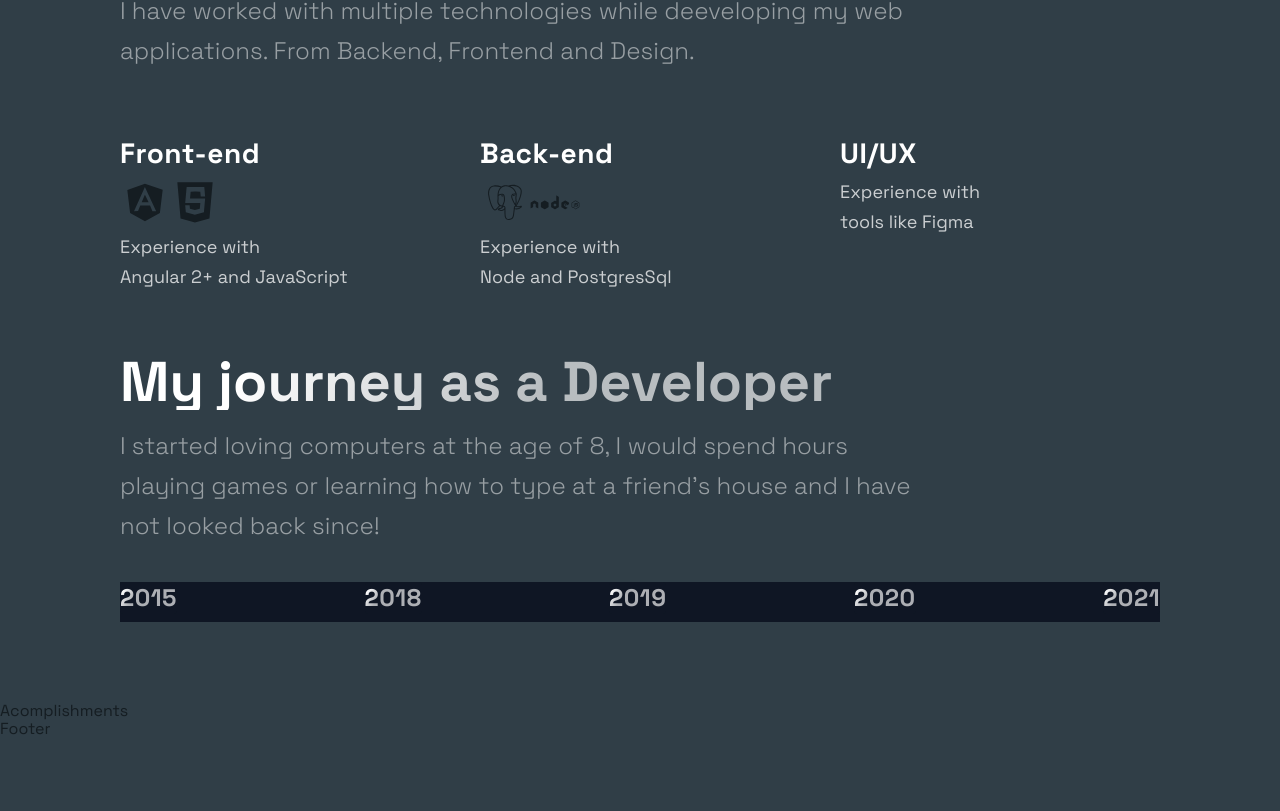
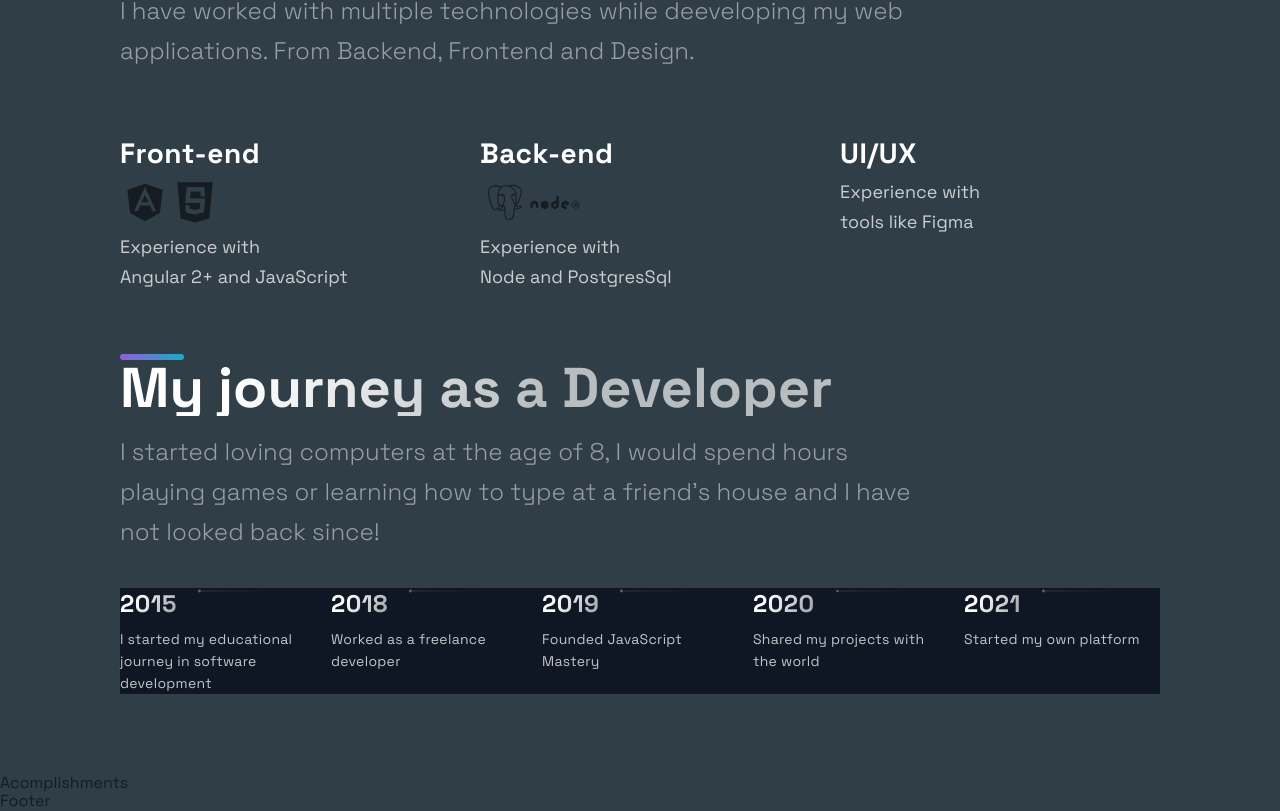
Before and after one commit to veronica-christ/Portfolio1, a Next.js app: page / in a window 1280 px wide. Shown: the part 2167-2978 px from the top of the page. Before the commit the page ends 2906 px from the top, so only its background shows below. Built offline with nearby package versions, Linux system fonts and the light colour scheme.

Commit message:
years desc

```diff
--- a/src/components/TimeLine/TimeLine.js
+++ b/src/components/TimeLine/TimeLine.js
@@ -24,13 +24,13 @@
     }
   }
 
-  // const handleScroll = () => {
-  //   if (carouselRef.current) {
-  //     const index = Math.round((carouselRef.current.scrollLeft / (carouselRef.current.scrollWidth * 0.7)) * TimeLineData.length);
+  const handleScroll = () => {
+    if (carouselRef.current) {
+      const index = Math.round((carouselRef.current.scrollLeft / (carouselRef.current.scrollWidth * 0.7)) * TimeLineData.length);
 
-  //     setActiveItem(index);
-  //   }
-  // }
+      setActiveItem(index);
+    }
+  }
 
   // // snap back to beginning of scroll when window is resized
   // // avoids a bug where content is covered up if coming from smaller screen
@@ -43,25 +43,70 @@
   // }, []);
 
   return (
-   <Section id="about ">
+   <Section id="about">
+    <SectionDivider/>
 <SectionTitle>
   My journey as a Developer
 </SectionTitle>
 <SectionText>I started loving computers at the age of 8, I would spend hours playing games or learning how to type at a friend's house and I have not looked back since!</SectionText>
-<CarouselContainer ref={carouselRef}>
+<CarouselContainer ref={carouselRef}onScroll={handleScroll}>
 <>
 {TimeLineData.map((item,index)=>(
 <CarouselMobileScrollNode key={index} final={index==TOTAL_CAROUSEL_COUNT-1}>
   <CarouselItem index={index} id={`carousel__item-${index}` } active={activeItem} onClick={(e)=>handleClick(e,index)}>
     <CarouselItemTitle>
        {item.year}
+       <CarouselItemImg
+                    width="208"
+                    height="6"
+                    viewBox="0 0 208 6"
+                    fill="none"
+                    xmlns="http://www.w3.org/2000/svg">
+                    <path
+                      fill-rule="evenodd"
+                      clip-rule="evenodd"
+                      d="M2.5 5.5C3.88071 5.5 5 4.38071 5 3V3.5L208 3.50002V2.50002L5 2.5V3C5 1.61929 3.88071 0.5 2.5 0.5C1.11929 0.5 0 1.61929 0 3C0 4.38071 1.11929 5.5 2.5 5.5Z"
+                      fill="url(#paint0_linear)"
+                      fill-opacity="0.33"
+                    />
+                    <defs>
+                    <linearGradient
+                        id="paint0_linear"
+                        x1="-4.30412e-10"
+                        y1="0.5"
+                        x2="208"
+                        y2="0.500295"
+                        gradientUnits="userSpaceOnUse">
+                        <stop stop-color="white" />
+                        <stop
+                          offset="0.79478"
+                          stop-color="white"
+                          stop-opacity="0"
+                        />
+                      </linearGradient>
+                    </defs>
+                  </CarouselItemImg>
     </CarouselItemTitle>
+    <CarouselItemText>{item.text}</CarouselItemText>
   </CarouselItem>
 </CarouselMobileScrollNode>
 
 ))}
 </>
 </CarouselContainer>
+<CarouselButtons>
+        {TimeLineData.map((item, index) => (
+          <CarouselButton
+            key={index}
+            index={index}
+            active={activeItem}
+            onClick={(e) => handleClick(e, index)}
+            type="button"
+          >
+            <CarouselButtonDot active={activeItem} />
+          </CarouselButton>
+        ))}
+      </CarouselButtons>
    </Section>
   );
 };
```
